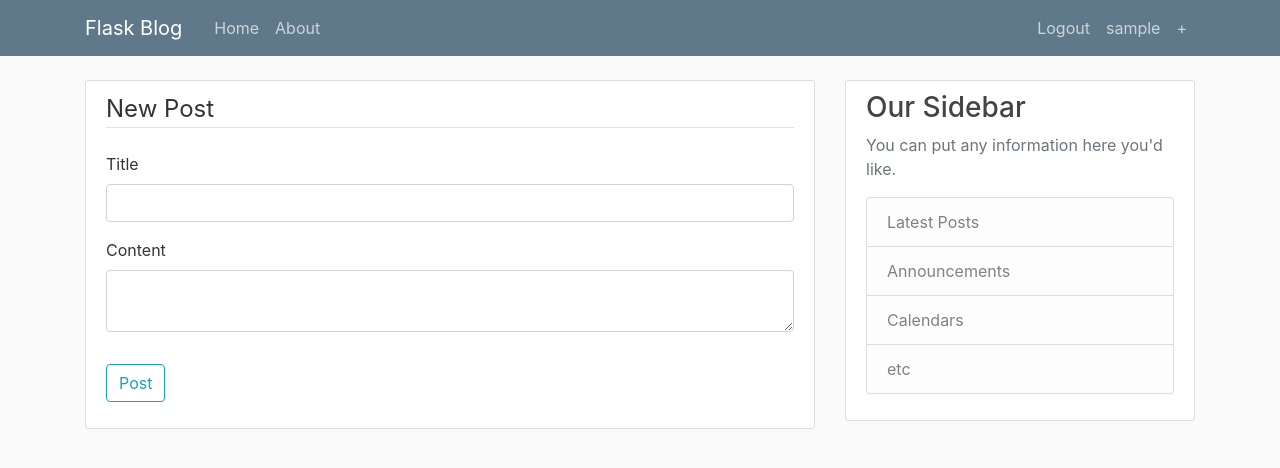
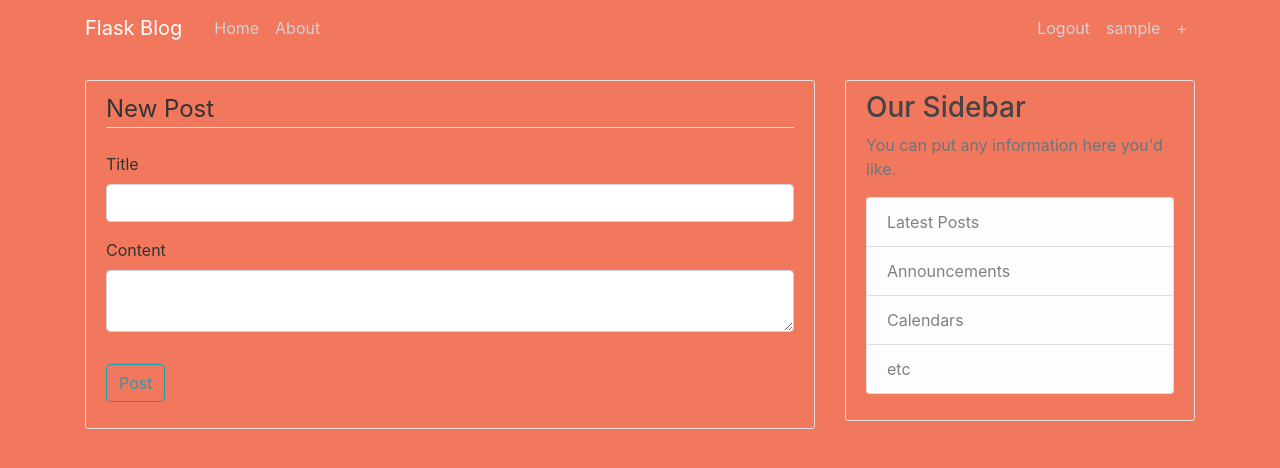
Before and after one commit to dariomiceli/Flask_blog, a Flask app: page /post/new in a window 1280 px wide. Shown: the top 468 px of the page. Run offline with Flask 2, Linux system fonts and the light colour scheme; the visitor is signed in with stand-in values (Sample User, id 1); data comes from the database, SQL or seed files in the repository; some libraries are stand-ins or nearby versions.

```diff
--- a/app.py
+++ b/app.py
@@ -2,5 +2,5 @@ from index import create_app
 
 app = create_app()
 
-if __name__ == "__main__":
-    app.run(debug=True)
+if __name__ == "__main__":          #
+    app.run(debug=True)             # dubug=True: server restarts automatically
--- a/index/__init__.py
+++ b/index/__init__.py
@@ -17,7 +17,7 @@ mail = Mail()
 
 
 def create_app(config_class=Config):
-    app = Flask(__name__)
+    app = Flask(__name__)                           # set app variable equal to an instance of FLask class. __name__ is name of module. Flask knows where to look for templates and static files.
     app.config.from_object(Config)
 
     db.init_app(app)
--- a/index/posts/routes.py
+++ b/index/posts/routes.py
@@ -8,7 +8,7 @@ from flask_login import current_user, login_required
 posts = Blueprint('posts', __name__)
 
 
-@posts.route("/post/new", methods=['POST', 'GET'])
+@posts.route("/post/new", methods=['POST', 'GET'])                                          # decorators add additional functionality to existing functions. @app.route handles all the complicated backend stuff.
 @login_required
 def new_post():
     form = PostForm()
--- a/index/static/main.css
+++ b/index/static/main.css
@@ -1,5 +1,5 @@
 body {
-  background: #fafafa;
+  background: #F1775D;
   color: #333333;
   margin-top: 5rem;
 }
@@ -9,7 +9,7 @@ h1, h2, h3, h4, h5, h6 {
 }
 
 .bg-steel {
-  background-color: #5f788a;
+  background-color: #F1775D;
 }
 
 .site-header .navbar-nav .nav-link {
@@ -25,7 +25,7 @@ h1, h2, h3, h4, h5, h6 {
 }
 
 .content-section {
-  background: #ffffff;
+  background: #F1775D;
   padding: 10px 20px;
   border: 1px solid #dddddd;
   border-radius: 3px;
@@ -59,7 +59,7 @@ a.article-title:hover {
 
 .article-metadata a:hover {
   color: #333;
-  text-decoration: none;
+  text-decoration: bold;
 }
 
 .article-svg {
```
